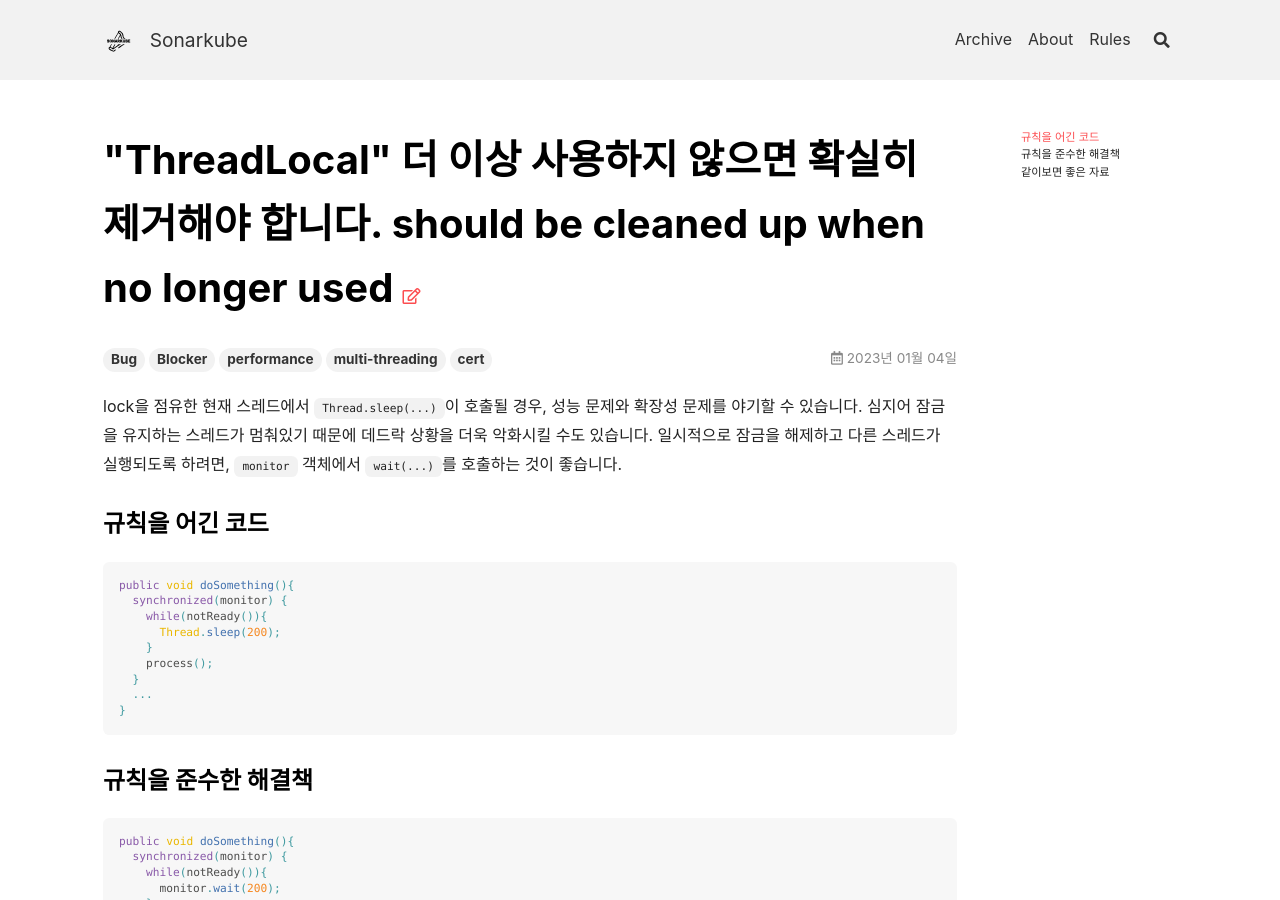
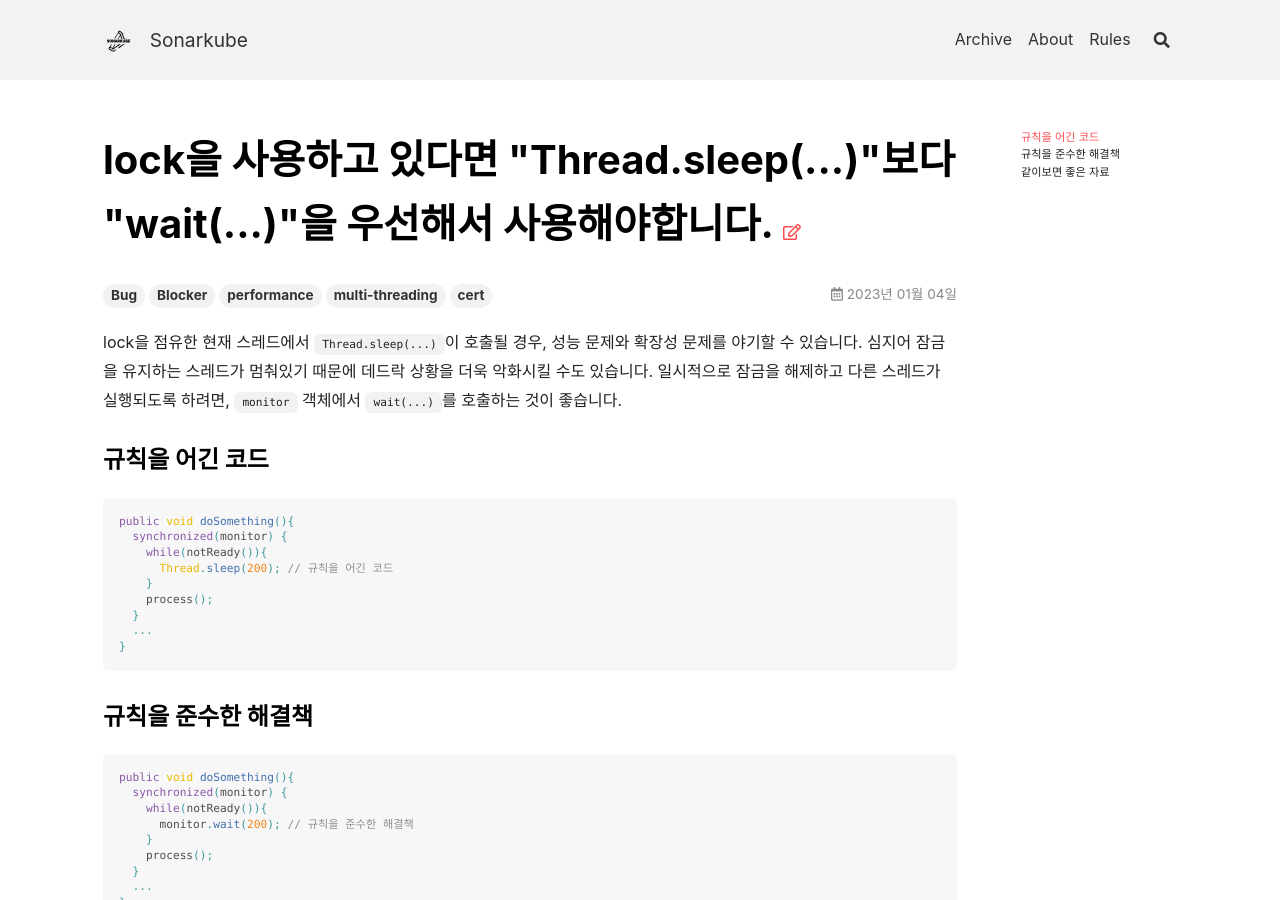
Before and after one commit to kantabile/sonarkube, a Jekyll site: the page built from _posts/2023-01-04-RSPEC-2276.md, in a window 1280 px wide and 900 px high. Built offline with Jekyll 4.4.1, drawn with Linux system fonts in a browser that asks for light colours; nearby versions of some CDN libraries; emoji names are drawn with the system emoji font.

Commit message:
fix: RSPEC-2250, RSPEC-2276, RSPEC-5164 피드백 반영. 감사합니다 GimunLee

```diff
--- a/_posts/2023-01-04-RSPEC-2276.md
+++ b/_posts/2023-01-04-RSPEC-2276.md
@@ -1,5 +1,5 @@
 ---
-title: '"ThreadLocal" 더 이상 사용하지 않으면 확실히 제거해야 합니다. should be cleaned up when no longer used'
+title: 'lock을 사용하고 있다면 "Thread.sleep(...)"보다 "wait(...)"을 우선해서 사용해야합니다.'
 tags:
   - Bug
   - Blocker
@@ -18,7 +18,7 @@ lock을 점유한 현재 스레드에서 `Thread.sleep(...)`이 호출될 경우
 public void doSomething(){
   synchronized(monitor) {
     while(notReady()){
-      Thread.sleep(200);
+      Thread.sleep(200); // 규칙을 어긴 코드
     }
     process();
   }
@@ -32,7 +32,7 @@ public void doSomething(){
 public void doSomething(){
   synchronized(monitor) {
     while(notReady()){
-      monitor.wait(200);
+      monitor.wait(200); // 규칙을 준수한 해결책
     }
     process();
   }
```
Also changed, not shown: _posts/2023-01-04-RSPEC-2250.md (+1 -0 lines), _posts/2023-01-04-RSPEC-5164.md (+1 -2 lines).
